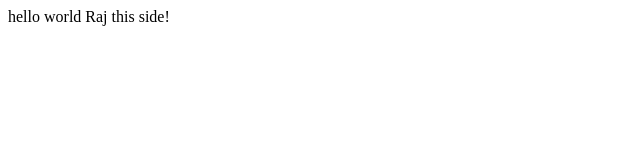
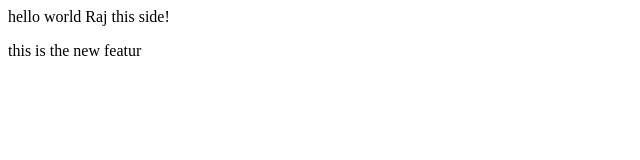
Before and after one commit to thisisrajpatil/localrepodemo, a plain HTML site: page index.html in a window 1280 px wide. Shown: the whole page, without its empty margins (0-640 px from the left). Drawn offline with Linux system fonts and the light colour scheme.

Commit message:
aur ekk line

```diff
--- a/index.html
+++ b/index.html
@@ -1 +1,2 @@
 <p> hello world Raj this side!</p>
+<p> this is the new featur</p>
```
